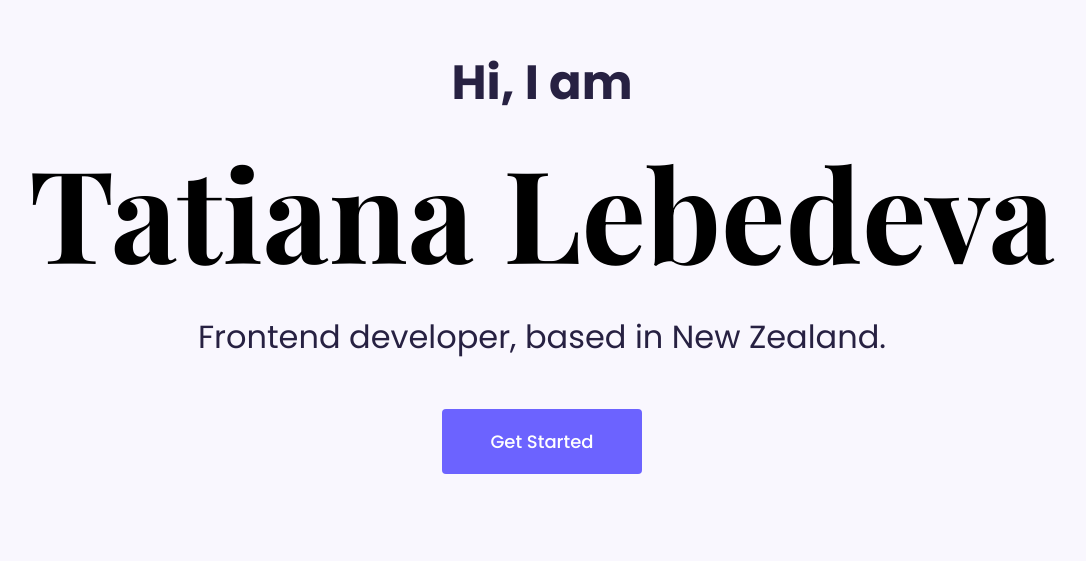
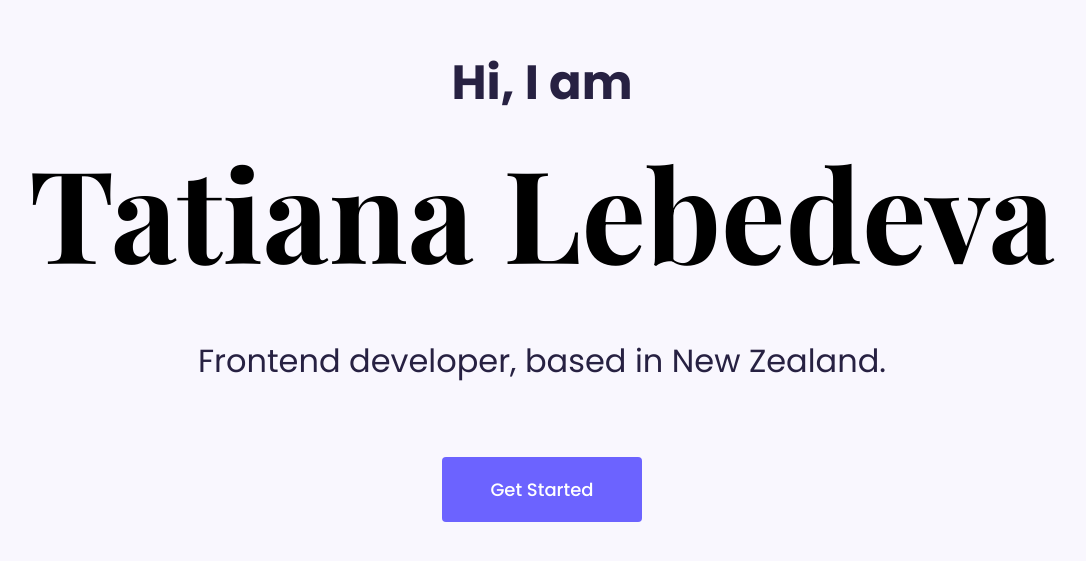
Before and after one commit to swanovna/portfolio-test, a plain HTML site: page index.html in a window 1280 px wide. Shown: the part 193-754 px from the top of the page, without its empty margins (98-1184 px from the left). Drawn offline with nearby package versions, Linux system fonts and the light colour scheme.

Commit message:
Again changed the margins

```diff
--- a/index.html
+++ b/index.html
@@ -37,7 +37,7 @@
     <div class="hero">
       <p class="mb-3">Hi, I am</p>
       <h1>Tatiana Lebedeva</h1>
-      <h2 class="mt-4 mb-4">Frontend developer, based in New Zealand.</h2>
+      <h2 class="mt-5 mb-5">Frontend developer, based in New Zealand.</h2>
       <a href="#" class="btn btn-branding mt-4">Get Started</a>
     </div>
   </body>
```
